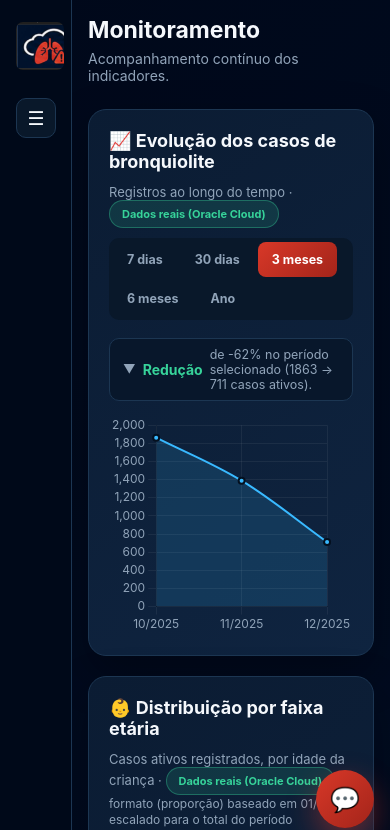
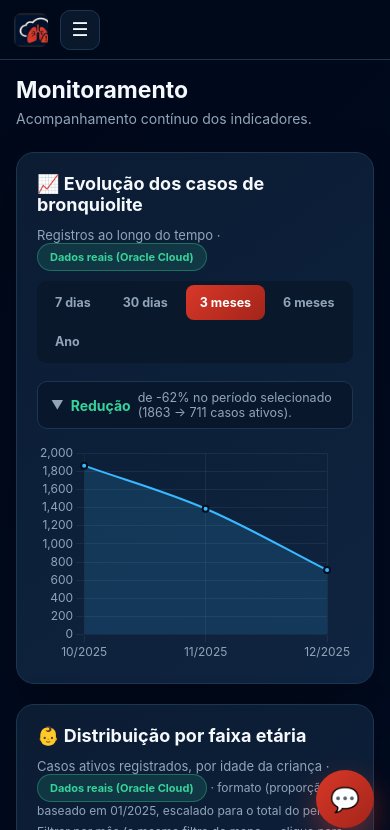
Before and after one commit to andre761/BronkAlert, a website: page index.html in a window 390 px wide. Both pictures are taken after a click on the button "Acessar o monitoramento". Shown: the top 830 px of the page. Drawn offline with nearby package versions, Linux system fonts and the light colour scheme.

Commit message:
Move mobile nav to a top bar; drawer expands from top-left, not full width
Sidebar on mobile (<=900px) was still a permanent 72px-wide column reserving
lateral space even when collapsed to just the hamburger button. Reworked it
into a slim full-width top bar (logo + hamburger) fixed at the very top,
with .main now using the full viewport width (no reserved margin).

The dropdown menu now anchors to the top-left corner right under the bar
(fixed, ~230px wide, rounded only on the bottom-right corner) instead of
floating with margins over the old icon rail — matches the reference
screenshots exactly: content stays full width, the drawer only covers part
of the left side while open.

Fixed a collision: the 560px breakpoint's .main padding override was
stomping the new 76px top clearance needed for the fixed bar.

```diff
--- a/index.html
+++ b/index.html
@@ -206,20 +206,24 @@ table{width:100%;min-width:520px;border-collapse:collapse;font-size:13px}th,td{t
 .dot.lvl0{background:var(--green)}.dot.lvl1{background:var(--yellow)}.dot.lvl2{background:var(--orange)}.dot.lvl3{background:var(--red)}
 
 @media(max-width:900px){
-  .sidebar{width:72px}
-  .brand img{width:48px;object-fit:cover;object-position:left;height:48px}
-  .nav-toggle{display:flex}
-  .nav{display:none;position:absolute;top:84px;left:10px;width:240px;max-width:calc(100vw - 40px);background:#0b1c33;border:1px solid var(--line);border-radius:14px;padding:8px;box-shadow:0 20px 45px rgba(0,0,0,.5);z-index:20}
+  /* No mobile a sidebar vira uma barra fina no topo (não uma coluna lateral
+     permanente) — o conteúdo usa a largura toda; o menu só aparece como uma
+     gaveta estreita no canto esquerdo, por cima do conteúdo, quando aberto. */
+  .sidebar{width:100%;height:60px;position:fixed;top:0;left:0;right:0;padding:0 14px;display:flex;align-items:center;gap:12px;border-right:0;border-bottom:1px solid var(--line);z-index:15}
+  .brand{margin:0}
+  .brand img{width:34px;height:34px;object-fit:cover;object-position:left;border-radius:7px;margin:0}
+  .nav-toggle{display:flex;margin:0}
+  .nav{display:none;position:fixed;top:60px;left:0;width:230px;max-width:80vw;max-height:calc(100vh - 60px);overflow-y:auto;background:#0b1c33;border:1px solid var(--line);border-top:0;border-radius:0 0 16px 0;padding:8px;box-shadow:0 20px 45px rgba(0,0,0,.5);z-index:20}
   .nav.open{display:block}
   .nav button{font-size:14px;text-align:left;padding:12px 14px}
   .nav span{font-size:17px;margin:0 10px 0 0}
   .sidebar .tag{display:none}
-  .main{margin-left:72px;width:calc(100% - 72px);padding:20px}
+  .main{margin-left:0;width:100%;padding:76px 20px 20px}
   .grid{grid-template-columns:repeat(2,1fr)}
   .two{grid-template-columns:1fr}
   .quick{grid-template-columns:1fr}
 }
-@media(max-width:560px){.grid{grid-template-columns:1fr}.top{align-items:flex-start}.user{display:none}.main{padding:16px}
+@media(max-width:560px){.grid{grid-template-columns:1fr}.top{align-items:flex-start}.user{display:none}.main{padding:76px 16px 16px}
   .map-head{flex-direction:column}
   .map-summary{gap:14px}
   .brazil-svg{max-height:440px}
```
